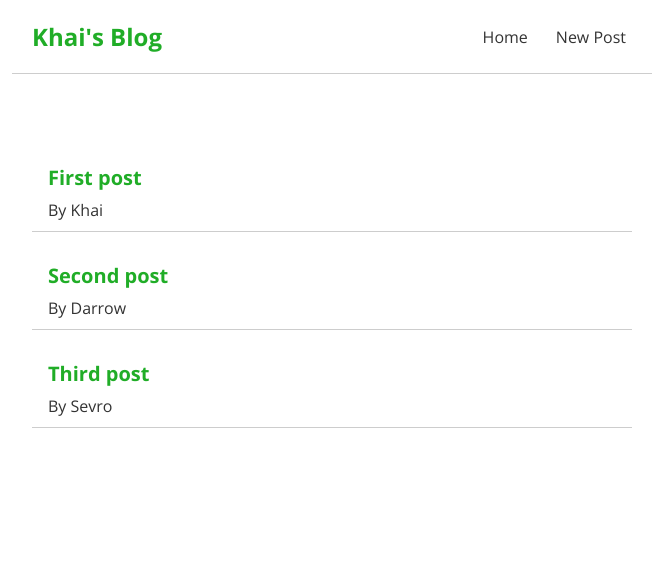
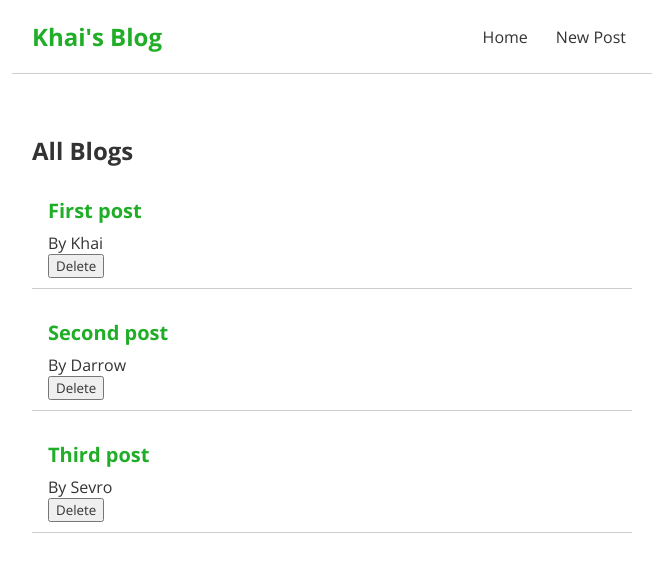
Before and after one commit to hk0310/react-blog, a React (Create React App) app: page / in a window 1280 px wide. Shown: the top 572 px of the page, without its empty margins (308-971 px from the left). Built offline with nearby package versions, Linux system fonts and the light colour scheme.

Commit message:
Added delete button for post

```diff
--- a/src/Home.js
+++ b/src/Home.js
@@ -1,4 +1,5 @@
-import { useState } from "react";
+import { useState, useEffect } from "react";
+import PostList from "./PostList";
 
 export default function Home() {
   const [posts, setPosts] = useState([
@@ -7,14 +8,14 @@ export default function Home() {
     { id: 3, title: "Third post", content: "lorem ipsum", author: "Sevro" },
   ]);
 
+  function handleDelete(postId) {
+    const newPosts = posts.filter((post) => post.id !== postId);
+    setPosts(newPosts);
+  }
+
   return (
     <div className="home">
-      {posts.map((post) => (
-        <div className="blog-preview" key={post.id}>
-          <h2>{post.title}</h2>
-          <p>By {post.author}</p>
-        </div>
-      ))}
+      <PostList posts={posts} title="All Blogs" handleDelete={handleDelete} />
     </div>
   );
 }
--- /dev/null
+++ b/src/PostList.js
@@ -0,0 +1,14 @@
+export default function PostList({ posts, title, handleDelete }) {
+  return (
+    <div className="post-list">
+      <h2>{title}</h2>
+      {posts.map((post) => (
+        <div className="post-preview" key={post.id}>
+          <h2>{post.title}</h2>
+          <p>By {post.author}</p>
+          <button onClick={() => handleDelete(post.id)}>Delete</button>
+        </div>
+      ))}
+    </div>
+  );
+}
--- a/src/index.css
+++ b/src/index.css
@@ -33,15 +33,15 @@
   padding: 20px;
 }
 
-.blog-preview {
+.post-preview {
   padding: 10px 16px;
   margin: 20px 0;
   border-bottom: 1px solid #cdcdcd;
 }
-.blog-preview:hover {
+.post-preview:hover {
   box-shadow: 1px 3px 5px rgba(0, 0, 0, 0.1);
 }
-.blog-preview h2 {
+.post-preview h2 {
   font-size: 20px;
   color: #20ad27;
   margin-bottom: 8px;
```
